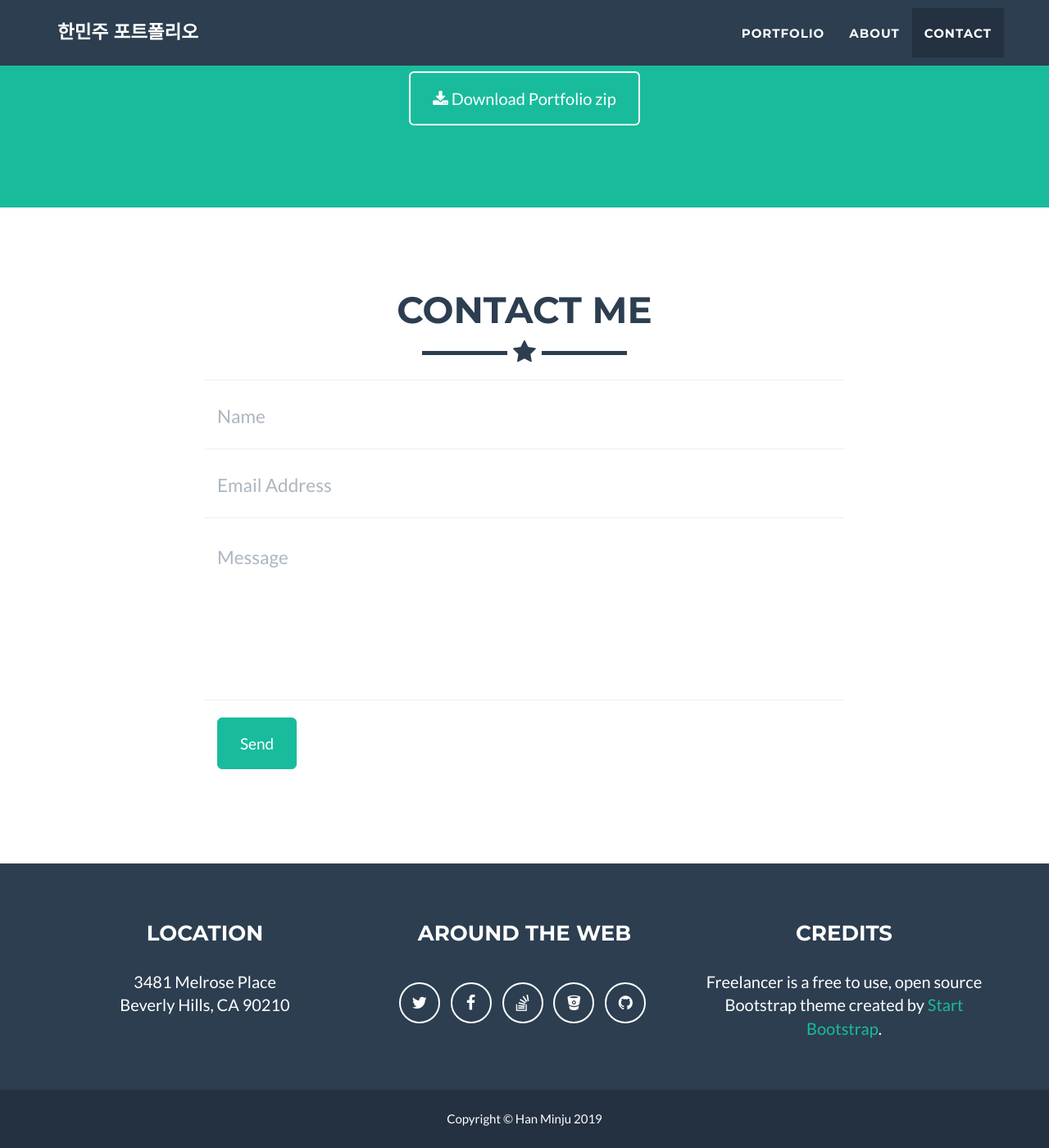
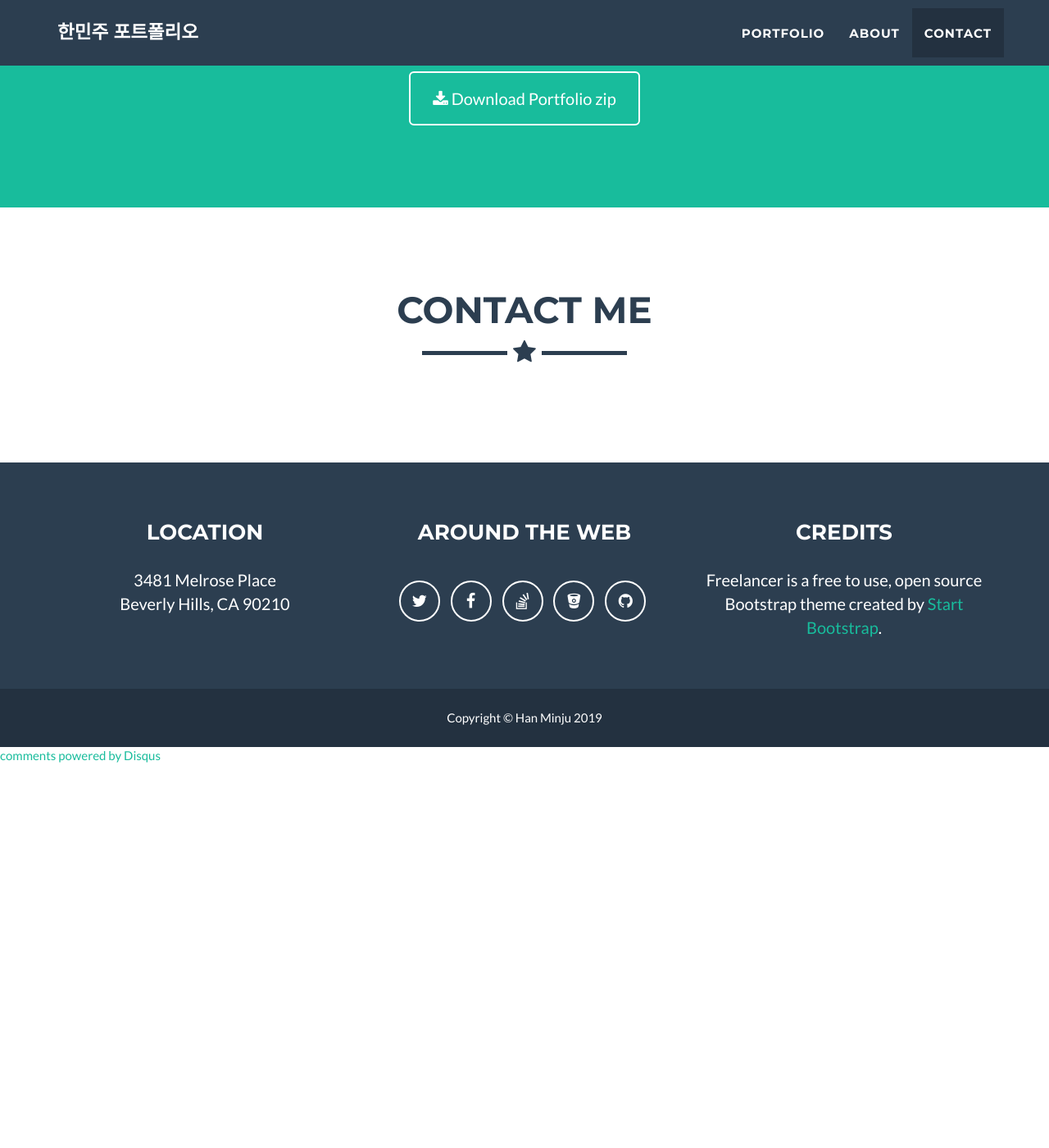
Before and after one commit to hanminju/web-portfolio, a Jekyll site: the page built from index.html, in a window 1280 px wide and 1400 px high, scrolled down 2013 px. Shown: the whole window at 82% size. Built offline with Jekyll 4.4.1, drawn with Linux system fonts in a browser that asks for light colours; comment, search, counter and statistics services are not loaded; after the commit the page ends 2945 px from its top, so only the background shows below that.

Commit message:
Update config, about.html

```diff
--- a/_config.yml
+++ b/_config.yml
@@ -17,7 +17,7 @@ bing_verify:
 # - static : pass through formspree.io to validate email sending
 # - disqus : replace contact form by disqus thread
 # - comment the line below if you want to stick with the default PHP contact form
-contact: static
+contact: disqus
 
 # If you use disqus you need disqus shortname
 # https://help.disqus.com/customer/portal/articles/466208
--- a/_includes/about.html
+++ b/_includes/about.html
@@ -3,7 +3,7 @@
         <div class="container">
             <div class="row">
                 <div class="col-lg-12 text-center">
-                    <h2>About</h2>
+                    <h2>About me</h2>
                     <hr class="star-light">
                 </div>
             </div>
```
